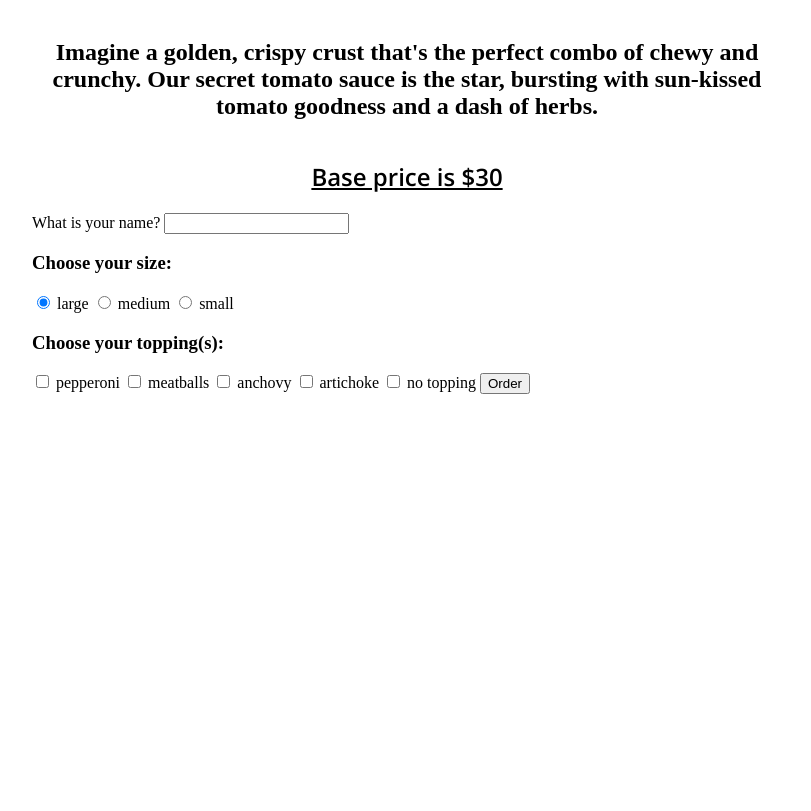
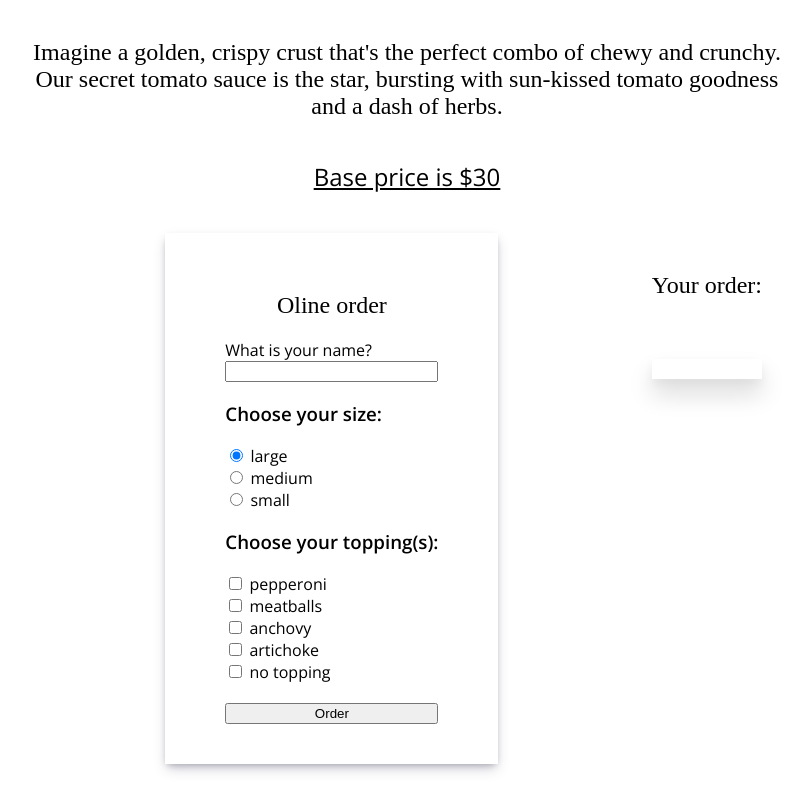
Before and after one commit to DaniyaYelemessova/Pizza-Parlor, a plain HTML site: page index.html in a window 1280 px wide. Shown: the part 89-900 px from the top of the page, without its empty margins (233-1044 px from the left). Before the commit the page ends 800 px from the top, so only its background shows below. Drawn offline with nearby package versions, Linux system fonts and the light colour scheme; a web font is replaced by a local one.

Commit message:
Add styling

```diff
--- a/css/styles.css
+++ b/css/styles.css
@@ -12,6 +12,8 @@ h1{
 }
 
 h2{
+  font-family: 'Kalnia', serif;
+  font-weight: 300;
   text-align: center;
 }
 
@@ -19,3 +21,51 @@ h2{
   text-decoration: underline;
   font-family: 'Open Sans', sans-serif;
 }
+
+#form{
+  display: flex;
+  flex-direction: column;
+  margin: 20px auto;
+  padding: 40px 60px;
+  font-family: 'Open Sans', sans-serif;
+  box-shadow: rgba(50, 50, 93, 0.25) 0px 6px 12px -2px, rgba(0, 0, 0, 0.3) 0px 3px 7px -3px;}
+
+.btnSubmit{
+  margin-top: 20px;
+}
+
+.orderAndDisplay{
+  display: flex;
+
+}
+
+.orderOutput{
+  display: flex;
+  flex-direction: column;
+  margin-top: 20px;
+  padding: 20px;
+}
+
+#welcome{
+  text-align: center;
+  font-size: 20px;
+  font-family: 'Kalnia', serif;
+}
+
+#sizeOutput, #toppingsOutput{
+  padding: 5px;
+  font-family: 'Open Sans', sans-serif;
+  font-size: 18px;
+  text-decoration: underline;
+  text-align: center;
+}
+
+#totalPrice{
+  font-family: 'Open Sans', sans-serif;
+  font-size: 25px;
+  font-weight: 500;
+  text-align: center;
+  margin-top: 20px;
+  padding: 10px;
+  box-shadow: rgba(0, 0, 0, 0.15) 0px 15px 25px, rgba(0, 0, 0, 0.05) 0px 5px 10px;
+}
--- a/index.html
+++ b/index.html
@@ -14,7 +14,9 @@
 <h1>Pizza Parlor</h1>
 <h2>Imagine a golden, crispy crust that's the perfect combo of chewy and crunchy. Our secret tomato sauce is the star, bursting with sun-kissed tomato goodness and a dash of herbs.</h2>
 <h2 class="basic">Base price is $30</h2>
+<div class="orderAndDisplay">
 <form id="form">
+  <h2>Oline order</h2>
   <Label for="name">What is your name?</Label>
   <input type="text" id="name" required>
 
@@ -53,14 +55,16 @@
     <input type="checkbox" name="topping" value="no topping">
     no topping
   </label>
-  <button type="submit">Order</button>
+  <button type="submit" class="btnSubmit">Order</button>
 </form>
-
+<div class="orderOutput">
+  <h2>Your order:</h2>
 <div id="welcome"></div>
 <div id="sizeOutput"></div>
 <div id="toppingsOutput"></div>
-<div id="priceOutput"></div>
 <div id="totalPrice"></div>
+</div>
+</div>
 </div>
   <script src="js/scripts.js"></script>
 </body>
--- a/js/scripts.js
+++ b/js/scripts.js
@@ -45,7 +45,7 @@ function handlePizzaForm(e) {
   const newPizza = new Pizza(toppingsSelectionArray, sizeSelection);
 
   const welcomeName = document.querySelector("#welcome");
-  welcomeName.textContent = `Welcome, ${orderName}! Happy to see you today!`;
+  welcomeName.textContent = `Thank you for your order, ${orderName}!`;
 
   const sizeOutput = document.querySelector("#sizeOutput");
   sizeOutput.textContent = `Your size: ${sizeSelection}.`;
```
